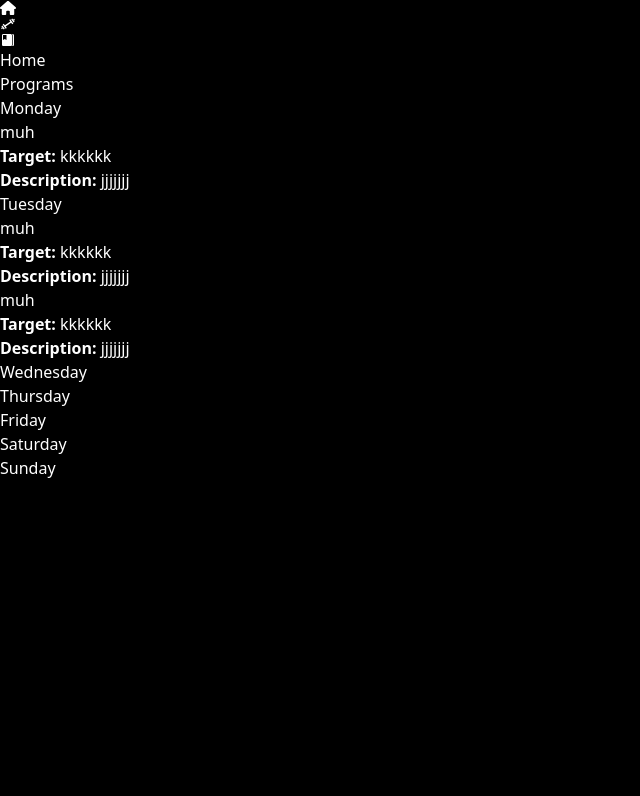
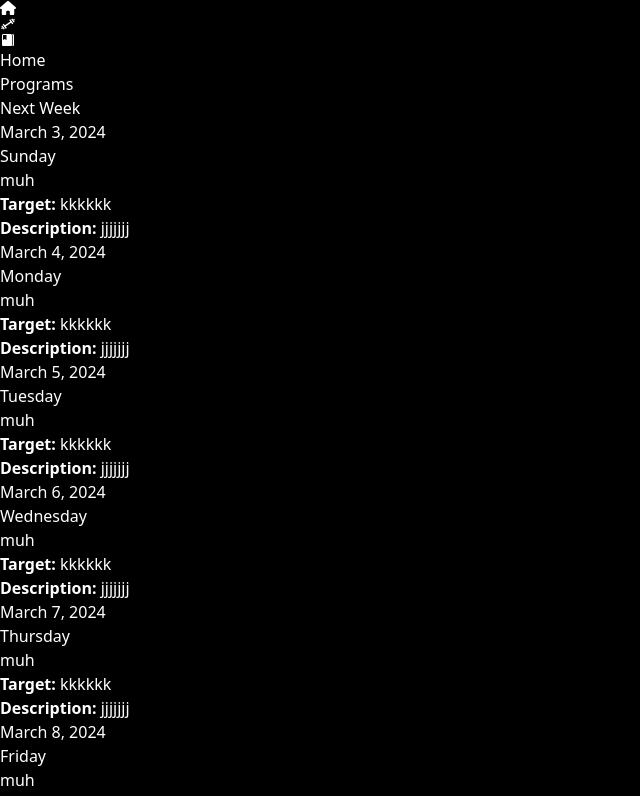
Before and after one commit to jacobdeschamps5/gym-app, a React (Vite) app in the folder client/: page / in a window 1280 px wide. Shown: the top 796 px of the page, without its empty margins (0-640 px from the left). Built offline with nearby package versions, Linux system fonts and the light colour scheme; no server answers.

Commit message:
Added dates and buttons. Also adjusts based on page size

```diff
--- a/client/src/components/Home.jsx
+++ b/client/src/components/Home.jsx
@@ -1,64 +1,92 @@
-import React from 'react';
+import React, { useState } from 'react';
+
+const getStartOfWeek = (d) => {
+  const date = new Date(d);
+  const day = date.getDay();
+  const diff = date.getDate() - day;
+  return new Date(date.setDate(diff));
+};
+
+const addDays = (date, days) => {
+  const result = new Date(date);
+  result.setDate(result.getDate() + days);
+  return result;
+};
 
 const Home = () => {
+    const today = new Date();
+    const [currentWeek, setCurrentWeek] = useState(getStartOfWeek(today));
+    const [hasNavigated, setHasNavigated] = useState(false);
+
+    const handleNextWeek = () => {
+        setCurrentWeek(addDays(currentWeek, 7));
+        setHasNavigated(true);
+    };
+
+    const handlePreviousWeek = () => {
+        setCurrentWeek(addDays(currentWeek, -7));
+    };
+
+    const handleCurrentWeek = () => {
+        setCurrentWeek(getStartOfWeek(new Date()));
+        setHasNavigated(false);
+    };
+
+    const daysOfWeek = Array.from({ length: 7 }, (_, i) => {
+        const dayDate = addDays(currentWeek, i);
+        return {
+            date: dayDate.toLocaleDateString('en-US', { year: 'numeric', month: 'long', day: 'numeric' }),
+            name: dayDate.toLocaleDateString('en-US', { weekday: 'long' })
+        };
+    });
+
     return (
-        <div>
+        <div className="flex flex-col items-center">
             <h2 className="text-2xl font-bold mb-4">Home</h2>
+            <h2 className="text-2xl font-bold mb-4">Programs</h2>
 
-            <h2 className="text-2l font-bold mb-4">Programs</h2>
+            <div className="flex w-full justify-between items-center mb-4 px-4">
+                {hasNavigated && (
+                    <button
+                        className="text-white bg-blue-500 hover:bg-blue-700 px-4 py-2 rounded"
+                        onClick={handlePreviousWeek}
+                    >
+                        Previous Week
+                    </button>
+                )}
+                <div className="flex-grow" /> {}
+                {hasNavigated && (
+                    <button
+                        className="text-white bg-green-500 hover:bg-green-700 px-4 py-2 rounded"
+                        onClick={handleCurrentWeek}
+                    >
+                        Current Week
+                    </button>
+                )}
+                <div className="flex-grow" /> {}
+                <button
+                    className="text-white bg-blue-500 hover:bg-blue-700 px-4 py-2 rounded"
+                    onClick={handleNextWeek}
+                >
+                    Next Week
+                </button>
+            </div>
 
-            <div className="h-2/5 h-full max-h-screen overflow-x-auto flex flex-col flex-grow border border-gray-300 rounded-md p-4 relative text-white">
-                <div className="grid grid-flow-col auto-cols-max gap-4">
-                    <div className='grid gap-4 auto-rows-min'>
-                        <div className="border border-gray-300 p-4 relative text-white h-50">
-                            <h2 className="text-l font-bold text-center">Monday</h2>
+            <div className="flex-grow w-full overflow-x-auto">
+                <div className="flex justify-center min-w-max">
+                    {daysOfWeek.map((day, index) => (
+                        <div className='flex flex-col items-center gap-4' key={index}>
+                            <div className="border border-gray-300 p-4 relative text-white h-20 w-32 flex flex-col items-center justify-center">
+                                <p className="text-xs font-bold">{day.date}</p>
+                                <h2 className="text-l font-bold">{day.name}</h2>
+                            </div>
+                            <div className="border border-gray-300 rounded-md p-4 relative text-white bg-neutral-700 w-32">
+                                <h3 className="text-xl font-bold">muh</h3>
+                                <p className='italic my-2'><strong>Target:</strong> kkkkkk</p>
+                                <p><strong>Description:</strong> jjjjjjj</p>
+                            </div>
                         </div>
-                        <div className="border border-gray-300 rounded-md p-4 relative text-white bg-neutral-700">
-                            <h3 className="text-xl font-bold">muh</h3>
-                            <p className='italic my-2'><strong>Target:</strong> kkkkkk</p>
-                            <p><strong>Description:</strong> jjjjjjj</p>
-                        </div>
-                    </div>
-                    <div className='grid gap-4 auto-rows-min'>
-                        <div className="border border-gray-300 p-4 relative text-white h-50">
-                            <h2 className="text-l font-bold text-center">Tuesday</h2>
-                        </div>
-                        <div className="border border-gray-300 rounded-md p-4 relative text-white bg-neutral-700">
-                            <h3 className="text-xl font-bold">muh</h3>
-                            <p className='italic my-2'><strong>Target:</strong> kkkkkk</p>
-                            <p><strong>Description:</strong> jjjjjjj</p>
-                        </div>
-                        <div className="border border-gray-300 rounded-md p-4 relative text-white bg-neutral-700">
-                            <h3 className="text-xl font-bold">muh</h3>
-                            <p className='italic my-2'><strong>Target:</strong> kkkkkk</p>
-                            <p><strong>Description:</strong> jjjjjjj</p>
-                        </div>
-                    </div>
-                    <div className='grid gap-4 auto-rows-min'>
-                        <div className="border border-gray-300 p-4 relative text-white h-50">
-                            <h2 className="text-l font-bold text-center">Wednesday</h2>
-                        </div>
-                    </div>
-                    <div className='grid gap-4 auto-rows-min'>
-                        <div className="border border-gray-300 p-4 relative text-white h-50">
-                            <h2 className="text-l font-bold text-center">Thursday</h2>
-                        </div>
-                    </div>
-                    <div className='grid gap-4 auto-rows-min'>
-                        <div className="border border-gray-300 p-4 relative text-white h-50">
-                            <h2 className="text-l font-bold text-center">Friday</h2>
-                        </div>
-                    </div>
-                    <div className='grid gap-4 auto-rows-min'>
-                        <div className="border border-gray-300 p-4 relative text-white h-50">
-                            <h2 className="text-l font-bold text-center">Saturday</h2>
-                        </div>
-                    </div>
-                    <div className='grid gap-4 auto-rows-min'>
-                        <div className="border border-gray-300 p-4 relative text-white h-50">
-                            <h2 className="text-l font-bold text-center">Sunday</h2>
-                        </div>
-                    </div>
+                    ))}
                 </div>
             </div>
         </div>
```
